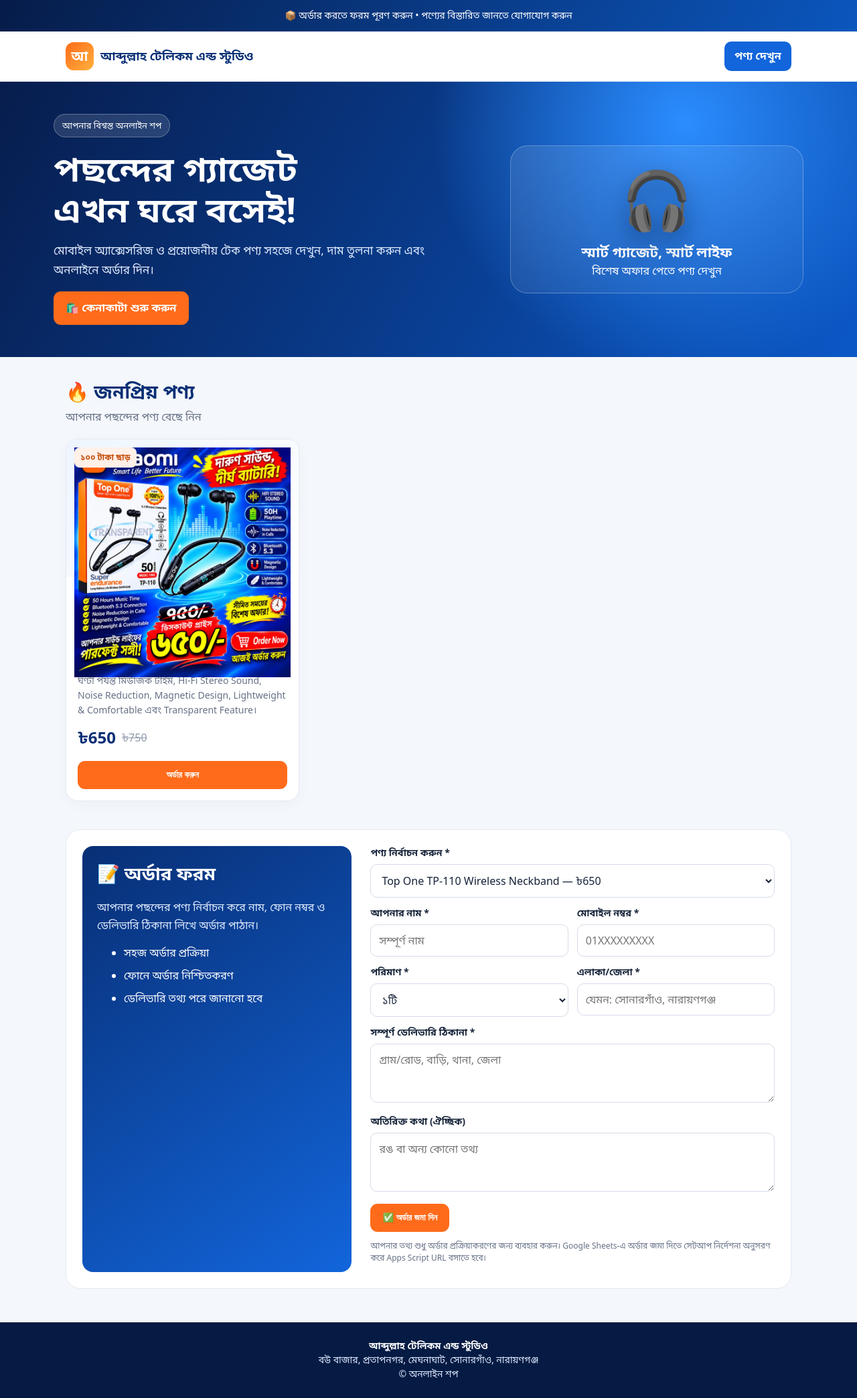
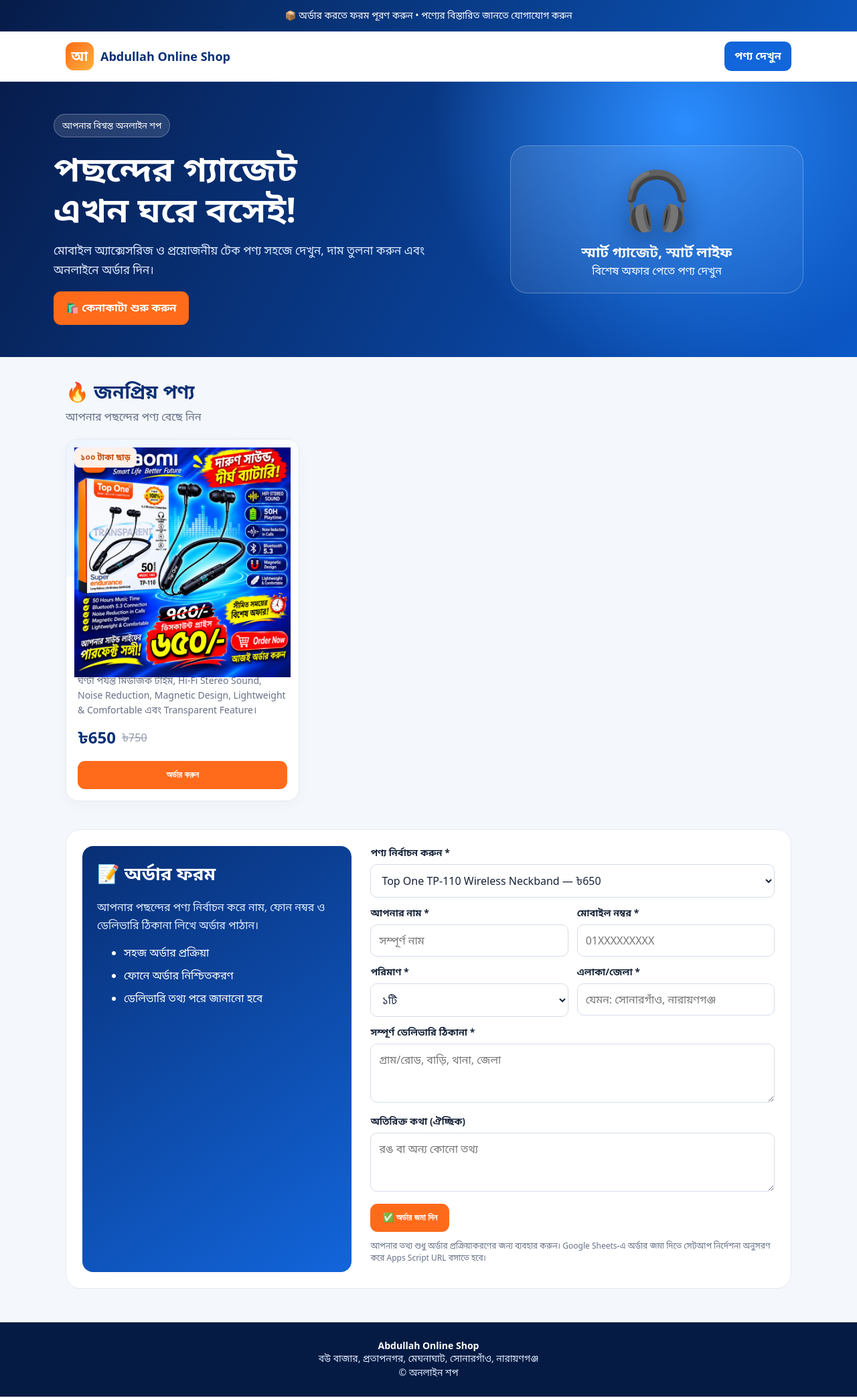
Before and after one commit to ababdullahtelecom-bot/abdullah-online-shop, a plain HTML site: page index.html in a window 1280 px wide. Shown: the whole page at 67% size. Drawn offline with Linux system fonts and the light colour scheme.

Commit message:
Update index.html

```diff
--- a/index.html
+++ b/index.html
@@ -4,7 +4,7 @@
 <meta charset="utf-8">
 <meta name="viewport" content="width=device-width,initial-scale=1">
 <meta name="theme-color" content="#082f75">
-<title>আব্দুল্লাহ টেলিকম এন্ড স্টুডিও | অনলাইন শপ</title>
+<title>Abdullah Online Shop</title>
 <style>
 :root{--navy:#082f75;--blue:#1265db;--orange:#ff6b1a;--ink:#152238;--muted:#667085;--bg:#f4f7fb;--line:#e5eaf2}
 *{box-sizing:border-box}body{margin:0;font-family:system-ui,-apple-system,"Noto Sans Bengali",Arial,sans-serif;background:var(--bg);color:var(--ink)}
@@ -37,7 +37,7 @@ footer{background:#061b43;color:#dbe8ff;padding:25px 18px;text-align:center;font
 </head>
 <body>
 <div class="top">📦 অর্ডার করতে ফরম পূরণ করুন • পণ্যের বিস্তারিত জানতে যোগাযোগ করুন</div>
-<header><div class="nav"><div class="brand"><div class="logo">আ</div><span>আব্দুল্লাহ টেলিকম এন্ড স্টুডিও</span></div><a href="#products">পণ্য দেখুন</a></div></header>
+<header><div class="nav"><div class="brand"><div class="logo">আ</div><span>Abdullah Online Shop</span></div><a href="#products">পণ্য দেখুন</a></div></header>
 <section class="hero"><div class="hero-inner">
 <div><span class="eyebrow">আপনার বিশ্বস্ত অনলাইন শপ</span><h1>পছন্দের গ্যাজেট<br>এখন ঘরে বসেই!</h1><p>মোবাইল অ্যাক্সেসরিজ ও প্রয়োজনীয় টেক পণ্য সহজে দেখুন, দাম তুলনা করুন এবং অনলাইনে অর্ডার দিন।</p><a class="btn" href="#products">🛍️ কেনাকাটা শুরু করুন</a></div>
 <div class="hero-art"><div><div class="emoji">🎧</div><strong>স্মার্ট গ্যাজেট, স্মার্ট লাইফ</strong><span>বিশেষ অফার পেতে পণ্য দেখুন</span></div></div>
@@ -57,7 +57,7 @@ footer{background:#061b43;color:#dbe8ff;padding:25px 18px;text-align:center;font
 <div class="full"><button class="btn" type="submit" id="submitBtn">✅ অর্ডার জমা দিন</button><p class="form-note">আপনার তথ্য শুধু অর্ডার প্রক্রিয়াকরণের জন্য ব্যবহার করুন। Google Sheets-এ অর্ডার জমা দিতে সেটআপ নির্দেশনা অনুসরণ করে Apps Script URL বসাতে হবে।</p></div>
 </form></div></section>
 </main>
-<footer><strong>আব্দুল্লাহ টেলিকম এন্ড স্টুডিও</strong><br>বউ বাজার, প্রতাপনগর, মেঘনাঘাট, সোনারগাঁও, নারায়ণগঞ্জ<br><span>© অনলাইন শপ</span></footer>
+<footer><strong>Abdullah Online Shop</strong><br>বউ বাজার, প্রতাপনগর, মেঘনাঘাট, সোনারগাঁও, নারায়ণগঞ্জ<br><span>© অনলাইন শপ</span></footer>
 <script>
 /* SETUP: Replace this URL after deploying the included Google Apps Script web app. */
 const GOOGLE_SCRIPT_URL = "https://script.google.com/macros/s/AKfycbxOhuY-nUiBoyELAJMNXO7BLADGDCoIs5WrQtiJuEceqWG-MG3yiX98njr1O6VCiv67mw/exec";
```
